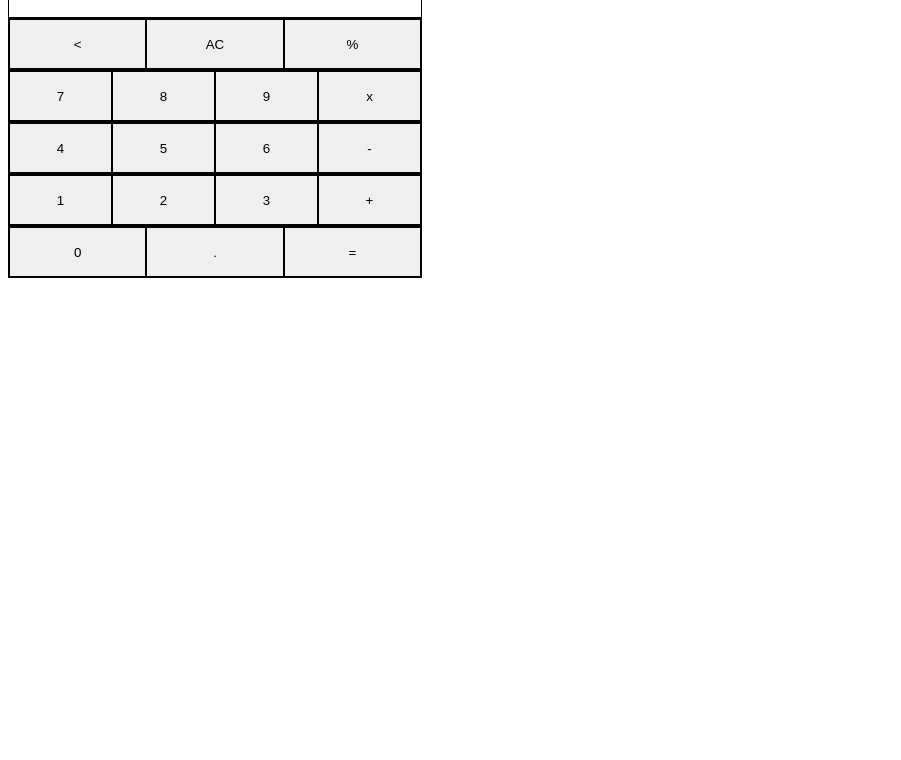
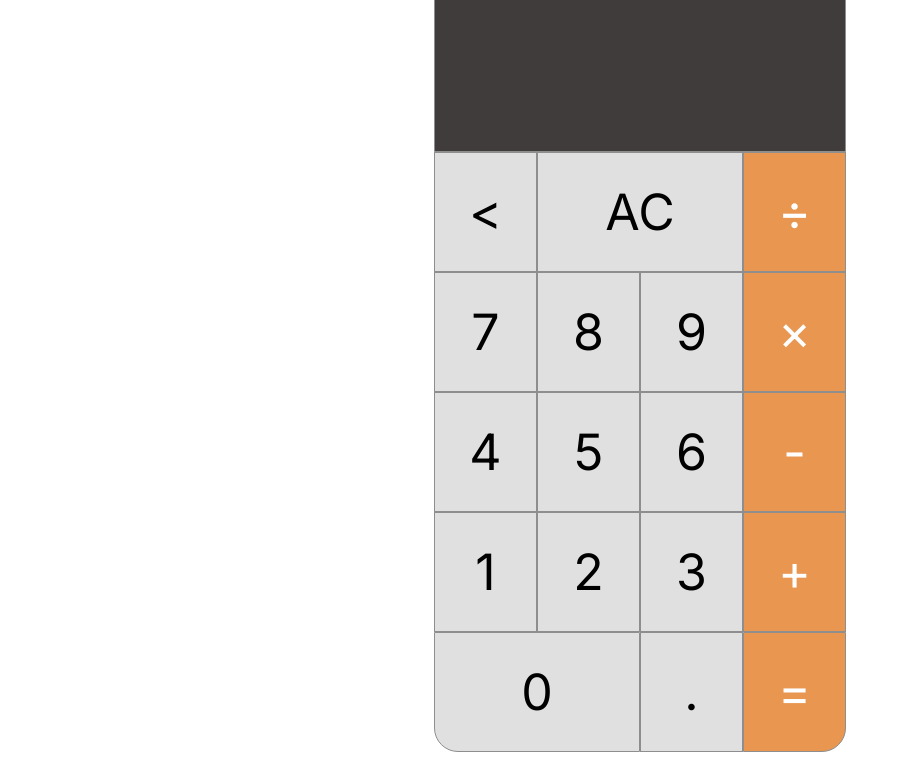
Before and after one commit to weggle-plus/javascript-calculator, a website with bundled scripts: page main.html in a window 1280 px wide. Shown: the part 42-802 px from the top of the page, without its empty margins (0-901 px from the left). Built offline with nearby package versions, Linux system fonts and the light colour scheme.

Commit message:
style: 전체적인 css 추가

```diff
--- a/app.js
+++ b/app.js
@@ -1,10 +1,10 @@
 import { handleInput } from "./calculateFunctions.js";
 
-const row = document.querySelectorAll(".row");
+const items = document.querySelectorAll(".item");
 const operator = ["%", "x", "-", "+", "/", "*"];
 const numbers = ["0", "1", "2", "3", "4", "5", "6", "7", "8", "9", "."];
 
-row.forEach(function (item) {
+items.forEach(function (item) {
   item.addEventListener("click", function (event) {
     let currentValue = event.target.innerText;
 
--- a/calculateFunctions.js
+++ b/calculateFunctions.js
@@ -2,24 +2,24 @@ import { validateRepeatOper, validateDot, validateZero } from "./validateFunctio
 
 const result = document.querySelector(".result");
 const log = document.querySelector(".log");
-const operator = ["%", "x", "-", "+", "/", "*"];
+const operator = ["%", "÷", "x", "×", "-", "+", "/", "*"];
 let equation = "";
 let hasDot = false;
 
 export function calculate() {
     // x, % 먼저 찾고 양 옆 숫자를 찾아 계산한다. -> 대체
     // 순차적으로 계산
-    const number = equation.split(/[%x+*\/-]/).map(Number);
+    const number = equation.split(/[%÷x×+*\/-]/).map(Number);
     const oper = equation.split(/[0-9.]/).filter((item) => item);
 
     let operIdx = 0;
     while (operIdx < oper.length) {
-      if (oper[operIdx] == "x" || oper[operIdx] == "*") {
+      if (oper[operIdx] == "x" || oper[operIdx] == "*" || oper[operIdx] == "×") {
         number[operIdx] = number[operIdx] * number[operIdx + 1];
         number.splice(operIdx + 1, 1);
         oper.splice(operIdx, 1);
         continue;
-      } else if (oper[operIdx] == "%" || oper[operIdx] == "/") {
+      } else if (oper[operIdx] == "%" || oper[operIdx] == "/" || oper[operIdx] == "÷") {
         number[operIdx] = number[operIdx] / number[operIdx + 1];
         number.splice(operIdx + 1, 1);
         oper.splice(operIdx, 1);
--- a/main.html
+++ b/main.html
@@ -7,37 +7,29 @@
     <link rel="stylesheet" href="style.css" />
   </head>
   <body>
-    <div class="container">
+    <div class="wrap">
       <div class="output">
-        <div class="log">log</div>
+        <div class="log"></div>
         <div class="result"></div>
       </div>
-      <div class="item row">
+      <div class="container">
         <button class="item"><</button>
         <button class="item">AC</button>
-        <button class="item oper">%</button>
-      </div>
-      <div class="item row">
+        <button class="item oper">÷</button>
         <button class="item num">7</button>
         <button class="item num">8</button>
         <button class="item num">9</button>
-        <button class="item oper">x</button>
-      </div>
-      <div class="item row">
+        <button class="item oper">×</button>
         <button class="item num">4</button>
         <button class="item num">5</button>
         <button class="item num">6</button>
         <button class="item oper">-</button>
-      </div>
-      <div class="item row">
         <button class="item num">1</button>
         <button class="item num">2</button>
         <button class="item num">3</button>
         <button class="item oper">+</button>
-      </div>
-      <div class="item row">
         <button class="item num">0</button>
-        <button class="item oper">.</button>
+        <button class="item num">.</button>
         <button class="item oper">=</button>
       </div>
     </div>
--- a/style.css
+++ b/style.css
@@ -1,22 +1,76 @@
+@import url("https://fonts.googleapis.com/css2?family=Inter:ital,opsz,wght@0,14..32,100..900;1,14..32,100..900&display=swap");
+
+* {
+  font-family: "Inter";
+  font-weight: 400;
+}
+body{
+  display: flex;
+  justify-content: center;
+}
+.wrap {
+  width: 412px;
+}
 .container {
-  display: flex;
+  display: grid;
+  grid-template-columns: 1fr 1fr 1fr 1fr;
   flex-direction: column;
+  border-radius: 0 0 24px 24px;
+}
+.output {
+  height: 184px;
+  border: 1px solid #8e8e8e;
+  border-radius: 24px 24px 0 0;
+  text-align: right;
+  background-color: #413c3c;
+  color: #ffffff;
+}
+.log {
+  margin-top: 28px;
+  height: 30px;
+  margin-right: 18px;
+  font-size: 30px;
+}
+.result {
+  margin-top: 40px;
+  margin-right: 18px;
+  font-size: 50px;
 }
 
-.output {
-  width: 412px;
-  height: 50px;
-  border: 1px solid black;
-  text-align: right;
+button {
+  border: none;
+  background-color: transparent;
+  border: 1px solid #8e8e8e;
+  background-color: #e0e0e0;
+}
+button:active {
+  background-color: #c0c0c0;
+}
+button:nth-child(16) {
+  border-radius: 0 0 0 24px;
+}
+button:nth-child(18) {
+  border-radius: 0 0 24px 0;
+}
+
+button.oper:active{
+  background-color: #e88937;
 }
 
 .item {
-  border: 1px solid black;
   flex: 1;
-  height: 50px;
+  height: 120px;
+  font-size: 50px;
 }
-
-.row {
-  display: flex;
-  width: 412px;
+.item:nth-child(2) {
+  grid-column-start: 2;
+  grid-column-end: 4;
 }
+.item:nth-child(16) {
+  grid-column-start: 1;
+  grid-column-end: 3;
+}
+.oper {
+  background-color: #e89650;
+  color: #ffffff;
+}
```
